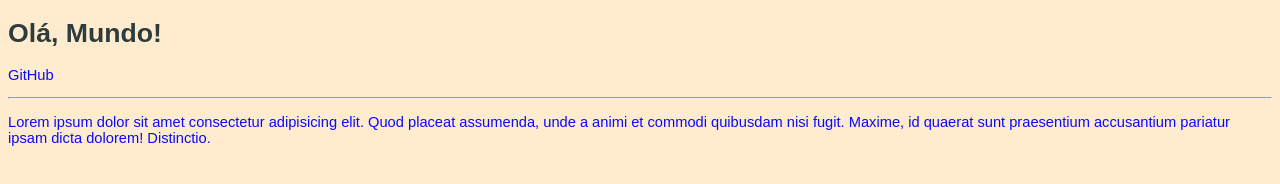
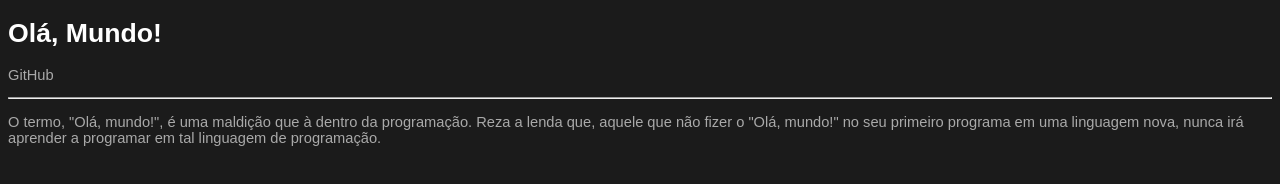
Before and after one commit to soturios/Ola-Mundo, a plain HTML site: page site-exemplo/index.html in a window 1280 px wide. Drawn offline with Linux system fonts and the light colour scheme.

Commit message:
Update index.html

```diff
--- a/site-exemplo/index.html
+++ b/site-exemplo/index.html
@@ -6,14 +6,14 @@
     <title>Meu primeiro site em repositório</title>
     <style>
         body {
-            background-color: blanchedalmond;
+            background-color: rgb(27, 27, 27);
             font: normal 10pt Arial;
         }
         h1 {
-            color: rgb(45, 61, 61);
+            color: rgb(255, 255, 255);
         }
         p {
-            color: rgb(10, 10, 255);
+            color: darkgray;
         }
             p {
                 font: normal 11pt Arial;
@@ -27,7 +27,7 @@
     <p>GitHub</p>
 
     <hr>
-    <p>Lorem ipsum dolor sit amet consectetur adipisicing elit. Quod placeat assumenda, unde a animi et commodi quibusdam nisi fugit. Maxime, id quaerat sunt praesentium accusantium pariatur ipsam dicta dolorem! Distinctio.</p>
+    <p>O termo, "Olá, mundo!", é uma maldição que à dentro da programação. Reza a lenda que, aquele que não fizer o "Olá, mundo!" no seu primeiro programa em uma linguagem nova, nunca irá aprender a programar em tal linguagem de programação. </p>
     <script>
         window.alert("Este é meu primeiro programa no GitHub! ");
     </script>
```
